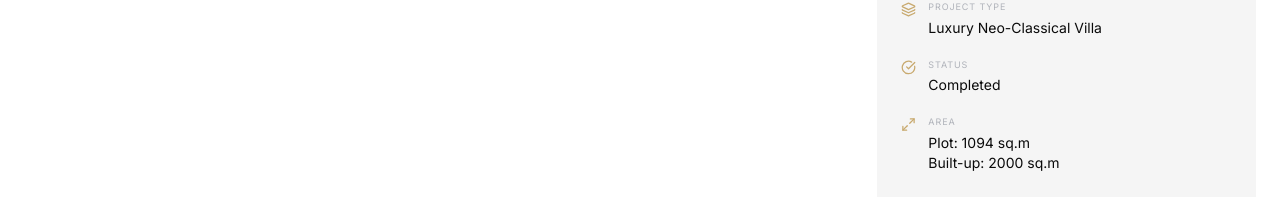
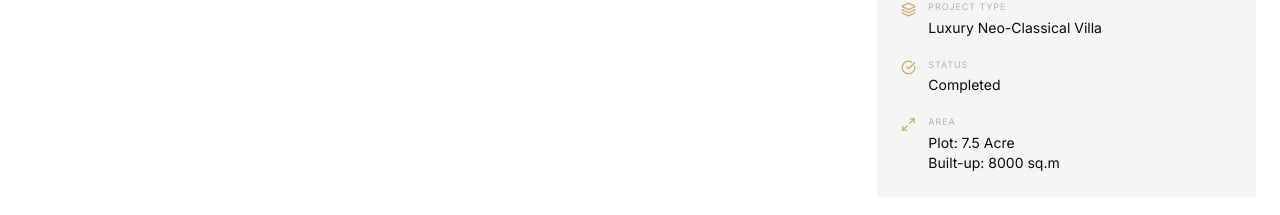
Before and after one commit to AdityaDoped/nnpawar, a Next.js app: page /projects/classic-grand-villa in a window 1280 px wide. Shown: the part 878-1093 px from the top of the page. Built offline with nearby package versions, Linux system fonts and the light colour scheme.

Commit message:
content: update Sasar Estate plot area to 7.5 Acre and built-up to 8000 sq.m

```diff
--- a/src/data/projects.ts
+++ b/src/data/projects.ts
@@ -136,8 +136,8 @@ export const projects: Project[] = [
     images: ["/images/sfh7.jpeg"],
     featured: false,
     client: "Mr. Sasar",
-    plotArea: "1094 sq.m",
-    builtUpArea: "2000 sq.m",
+    plotArea: "7.5 Acre",
+    builtUpArea: "8000 sq.m",
     type: "Luxury Neo-Classical Villa",
     status: "Completed",
   },
```
